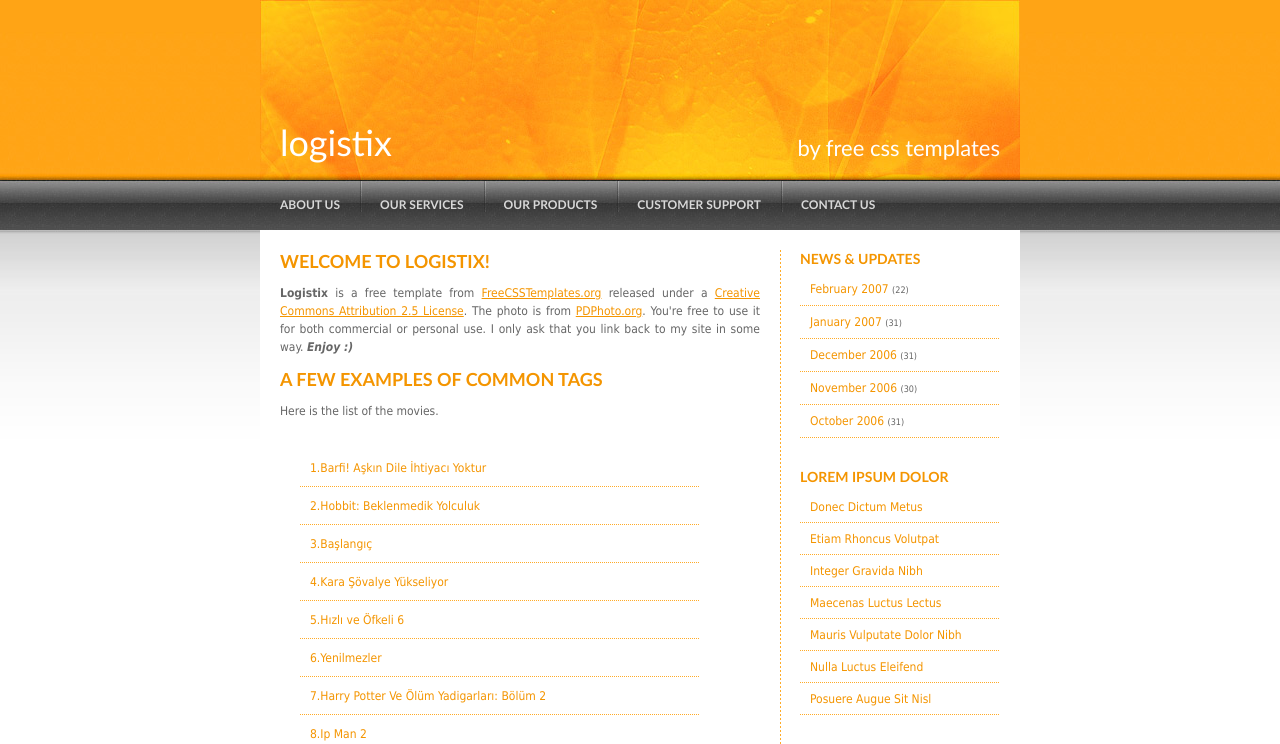
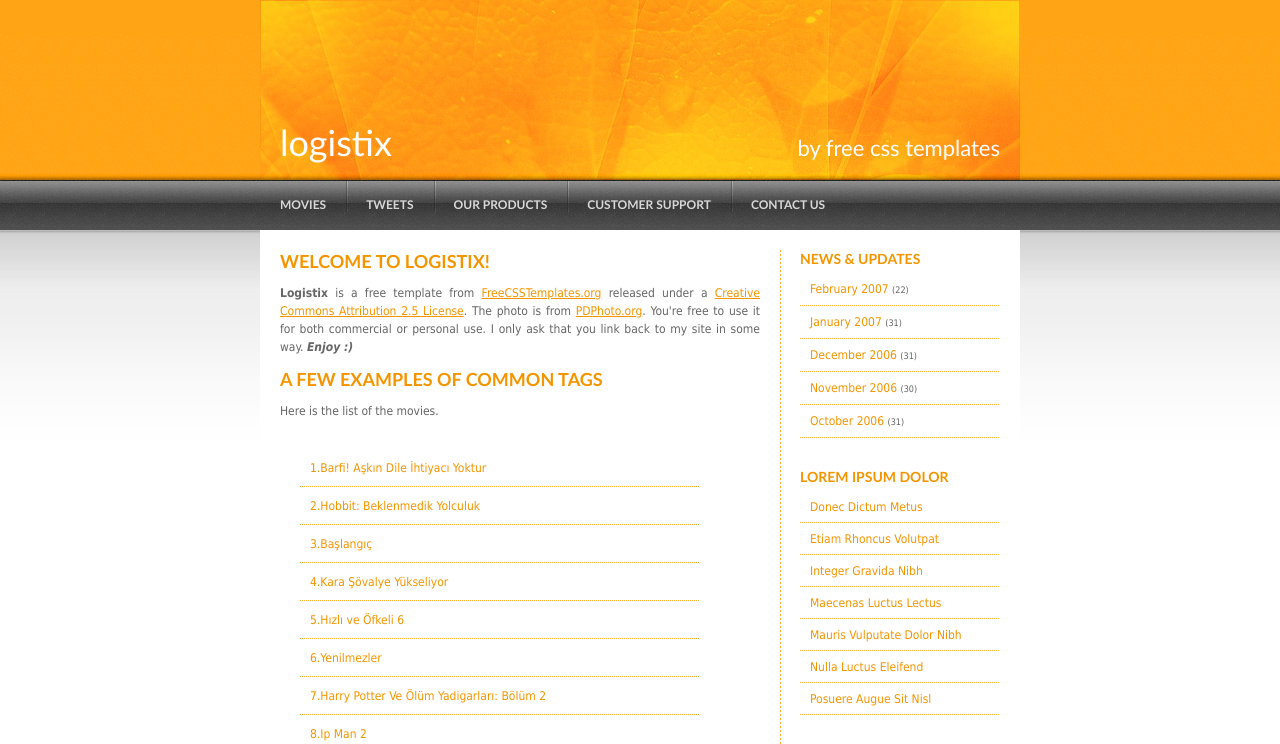
Before and after one commit to cgl/movvie, a Django app: page /main/ in a window 1280 px wide. Shown: the top 744 px of the page. Run offline with Django 3.2, Linux system fonts and the light colour scheme; data comes from the database, SQL or seed files in the repository; parts of the project's set-up code (start-up, migrations or seed data) failed here and were passed over.

Commit message:
title added

```diff
--- a/templates/index.html
+++ b/templates/index.html
@@ -23,8 +23,8 @@ Released for free under a Creative Commons Attribution 2.5 License
 <!-- end #header -->
 <div id="menu">
 	<ul>
-		<li class="first"><a href="#" accesskey="1" title="">About Us</a></li>
-		<li><a href="#" accesskey="2" title="">Our Services</a></li>
+		<li class="first"><a href="main/" accesskey="1" title="">Movies</a></li>
+		<li><a href="#" accesskey="2" title="">Tweets</a></li>
 		<li><a href="#" accesskey="3" title="">Our Products</a></li>
 		<li><a href="#" accesskey="4" title="">Customer Support</a></li>
 		<li><a href="#" accesskey="5" title="">Contact Us</a></li>
```
